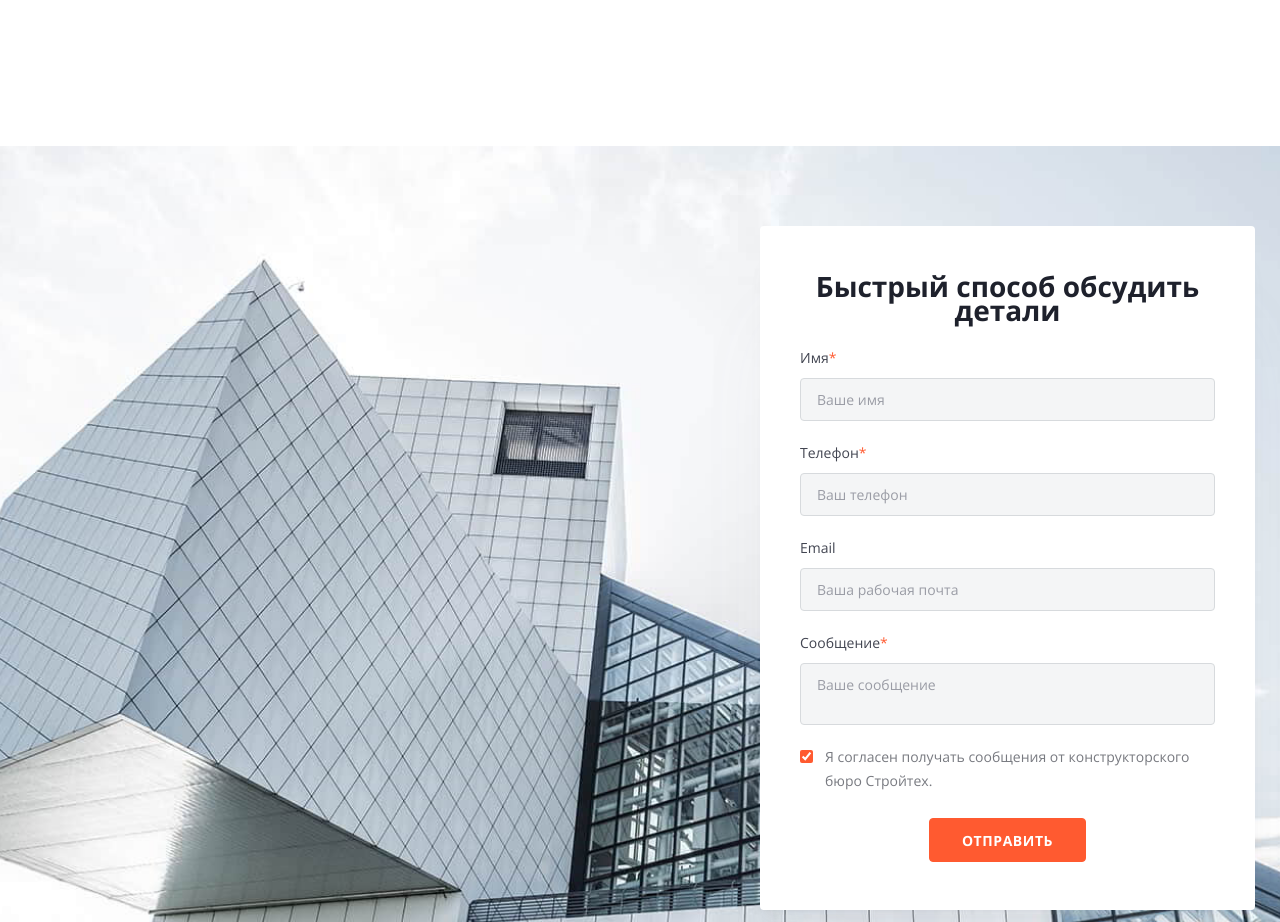
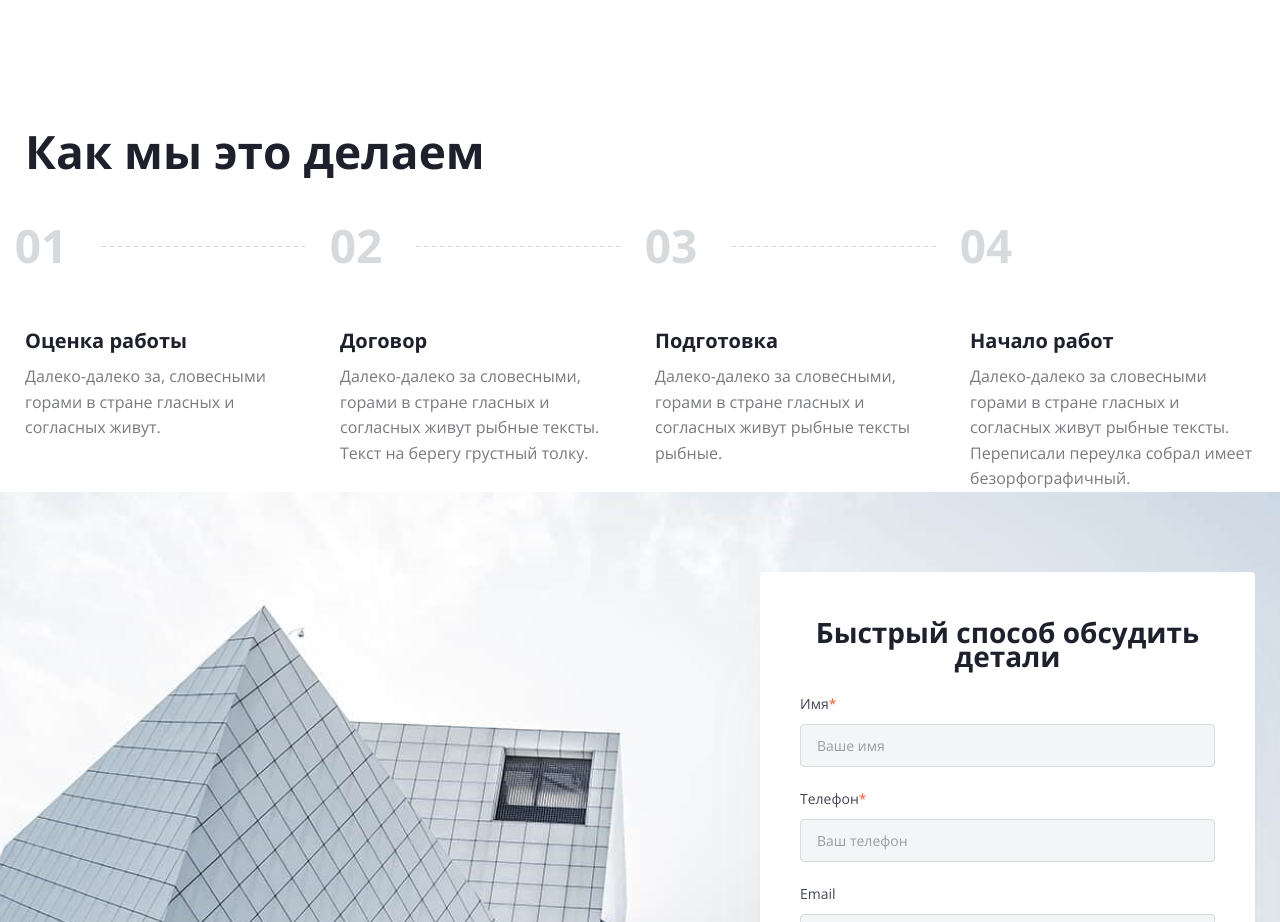
Before and after one commit to not-iron-yury/stroytex, a website: page src/html/services-design.html in a window 1280 px wide. Shown: the part 1240-2162 px from the top of the page. Drawn offline with nearby package versions, Linux system fonts and the light colour scheme; files that its build step writes are made by us from their sources; files whose address does not match are found by name.

Commit message:
Блок "wedoit"
Changes to be committed:
	modified:   src/html/services-design.html
	new file:   src/img/svg/circle.svg
	new file:   src/img/svg/line.svg
	modified:   src/scss/pages/services-item.scss

```diff
--- a/src/html/services-design.html
+++ b/src/html/services-design.html
@@ -95,7 +95,46 @@
 			</section>
 			<section class="wedoit">
 				<div class="container">
-					<h2 class="title-h2"></h2>
+					<h2 class="title-h2">Как мы это делаем</h2>
+					<ul class="wedoit__list">
+						<li class="wedoit__item">
+							<h3 class="title-h3 wedoit__subtitle">
+								Оценка работы
+							</h3>
+							<p>
+								Далеко-далеко за, словесными горами в стране
+								гласных и согласных живут.
+							</p>
+						</li>
+						<li class="wedoit__item">
+							<h3 class="title-h3 wedoit__subtitle">Договор</h3>
+							<p>
+								Далеко-далеко за словесными, горами в стране
+								гласных и согласных живут рыбные тексты. Текст
+								на берегу грустный толку.
+							</p>
+						</li>
+						<li class="wedoit__item">
+							<h3 class="title-h3 wedoit__subtitle">
+								Подготовка
+							</h3>
+							<p>
+								Далеко-далеко за словесными, горами в стране
+								гласных и согласных живут рыбные тексты рыбные.
+							</p>
+						</li>
+						<li class="wedoit__item">
+							<h3 class="title-h3 wedoit__subtitle">
+								Начало работ
+							</h3>
+							<p>
+								Далеко-далеко за словесными горами в стране
+								гласных и согласных живут рыбные тексты.
+								Переписали переулка собрал имеет
+								безорфографичный.
+							</p>
+						</li>
+					</ul>
 				</div>
 			</section>
 			@@include('blocks/discuss.html')
--- a/src/scss/pages/services-item.scss
+++ b/src/scss/pages/services-item.scss
@@ -56,3 +56,65 @@
 		}
 	}
 }
+
+.wedoit {
+	&__list {
+		display: grid;
+		justify-content: space-between;
+		grid-template-columns: repeat(4, 1fr);
+		gap: 30px;
+		counter-reset: item;
+	}
+	&__item {
+		position: relative;
+		padding-top: 120px;
+
+		&:not(:last-child) {
+			background-image: url("../img/svg/line.svg");
+			background-repeat: no-repeat;
+			background-position: 100% 40px;
+		}
+
+		&::after {
+			position: absolute;
+			top: -16px;
+			left: -42px;
+			content: "";
+			display: block;
+			width: 116px;
+			height: 116px;
+		}
+		&:hover:after {
+			background: #fff;
+			background-image: url("../img/svg/circle.svg");
+		}
+
+		&::before {
+			position: absolute;
+			top: 0;
+			left: -26px;
+			text-align: center;
+			display: block;
+			width: 84px;
+			height: 84px;
+			counter-increment: item;
+			content: "0" counter(item);
+			font-weight: 700;
+			font-size: 46px;
+			line-height: 170%;
+			color: $gray-400;
+			border-radius: 100%;
+			background-color: #ffffff;
+			margin-bottom: 16px;
+		}
+		&:hover::before {
+			color: $primary;
+
+			background-color: #ffe2db;
+			z-index: 5;
+		}
+	}
+	&__subtitle {
+		margin-bottom: 8px;
+	}
+}
```
Also changed, not shown: src/img/svg/circle.svg (added), src/img/svg/line.svg (added).
